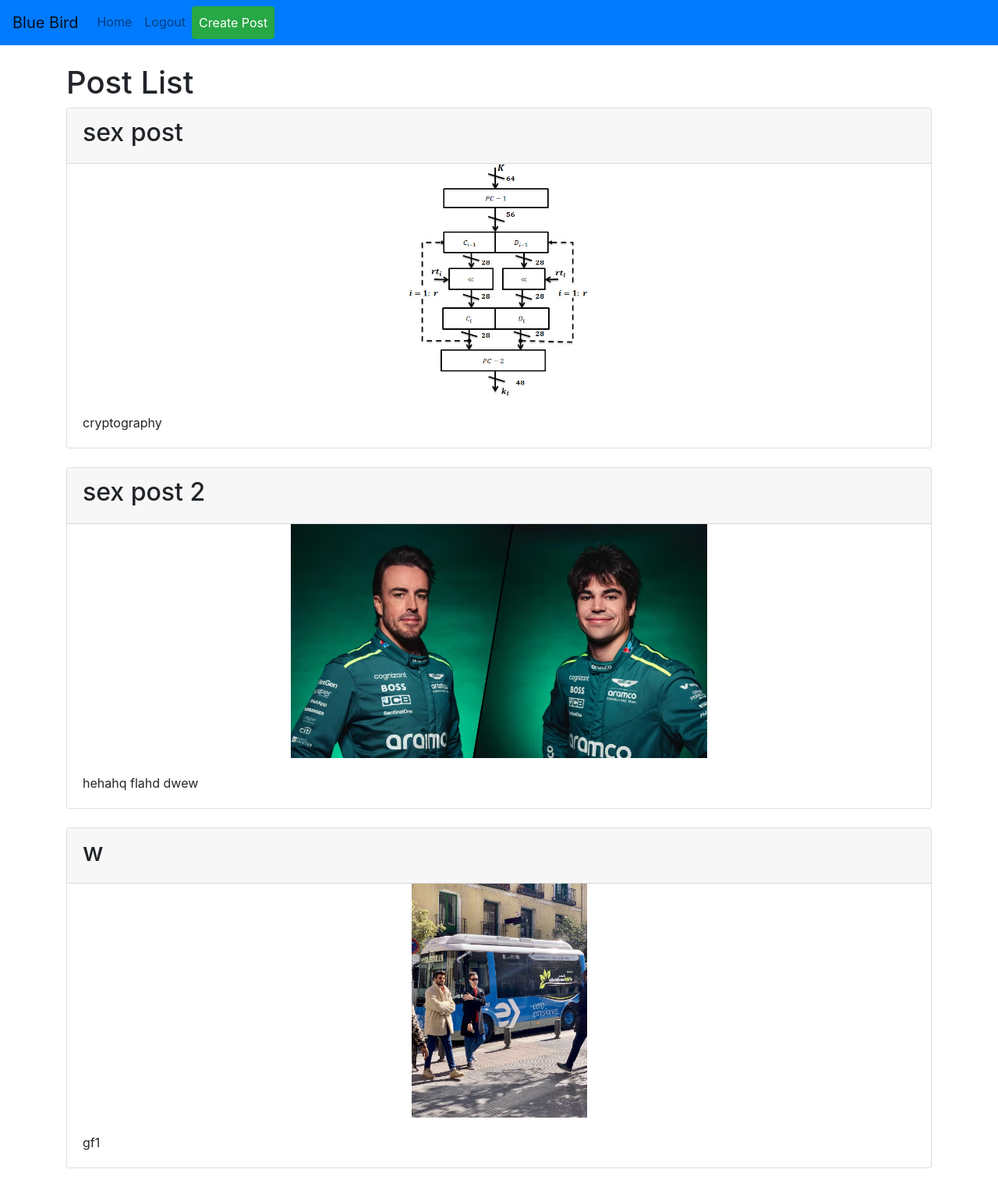
After one commit to vaibhavDoesntCode/LS-Webdev-Django-Assignment, a Django app: page /posts/ in a window 1280 px wide. The commit adds this page. Shown: the whole page at 78% size. Run offline with Django 5.2, Linux system fonts and the light colour scheme; a user stored in the database is signed in; data comes from the database, SQL or seed files in the repository; both versions use the stored data as it was after the commit; some libraries are stand-ins or nearby versions.

Commit message:
done with the work

```diff
--- a/mywebapp/authen/models.py
+++ b/mywebapp/authen/models.py
@@ -2,3 +2,12 @@
 from django.contrib.auth.models import User
 
 # Create your models here.
+class Post(models.Model):
+    title = models.CharField(max_length=255)
+    image = models.ImageField(upload_to='posts/images/')
+    description = models.TextField()
+    user = models.ForeignKey(User, on_delete=models.CASCADE)
+    created_at = models.DateTimeField(auto_now_add=True)
+
+    def __str__(self):
+        return self.title
--- a/mywebapp/authen/views.py
+++ b/mywebapp/authen/views.py
@@ -1,14 +1,16 @@
-from django.shortcuts import render, redirect
+from django.shortcuts import render, redirect, get_object_or_404
 from django.contrib import messages
 from django.contrib.auth import authenticate, login, logout
 from django.contrib.auth.decorators import login_required
 from django.contrib.auth.models import User
 from .models import *
+from .forms import PostForm
 
 # Create your views here.
 @login_required(login_url='/login/')
 def home(request):
-    return render(request, 'home.html')
+    posts = Post.objects.all()
+    return render(request, 'post_list.html', {'posts': posts})
 
 def login_page(request):
     if request.method == "POST":
@@ -60,3 +62,41 @@
 def logout_view(request):
     logout(request)
     return redirect('/login/')
+
+@login_required
+def post_list(request):
+    posts = Post.objects.all()
+    return render(request, 'post_list.html', {'posts': posts})
+
+@login_required
+def post_edit(request, post_id):
+    post = get_object_or_404(Post, id=post_id, user=request.user)
+    if request.method == 'POST':
+        form = PostForm(request.POST, request.FILES, instance=post)
+        if form.is_valid():
+            form.save()
+            return redirect('post_list')
+    else:
+        form = PostForm(instance=post)
+    return render(request, 'post_edit.html', {'form': form, 'post': post})
+
+@login_required
+def post_delete(request, post_id):
+    post = get_object_or_404(Post, id=post_id)
+    if request.method == 'POST':
+        post.delete()
+        return redirect('post_list')
+    return render(request, 'post_delete.html', {'post': post})
+
+@login_required
+def post_create(request):
+    if request.method == 'POST':
+        form = PostForm(request.POST, request.FILES)
+        if form.is_valid():
+            post = form.save(commit=False)
+            post.user = request.user
+            post.save()
+            return redirect('post_list')
+    else:
+        form = PostForm()
+    return render(request, 'post_create.html', {'form': form})
--- a/mywebapp/mywebapp/settings.py
+++ b/mywebapp/mywebapp/settings.py
@@ -11,6 +11,7 @@
 """
 
 from pathlib import Path
+import os
 
 # Build paths inside the project like this: BASE_DIR / 'subdir'.
 BASE_DIR = Path(__file__).resolve().parent.parent
@@ -119,6 +120,8 @@
 # https://docs.djangoproject.com/en/5.0/howto/static-files/
 
 STATIC_URL = 'static/'
+MEDIA_URL = '/media/'
+MEDIA_ROOT = os.path.join(BASE_DIR, 'media')
 
 # Default primary key field type
 # https://docs.djangoproject.com/en/5.0/ref/settings/#default-auto-field
--- a/mywebapp/mywebapp/urls.py
+++ b/mywebapp/mywebapp/urls.py
@@ -1,31 +1,23 @@
-"""
-URL configuration for mywebapp project.
-
-The `urlpatterns` list routes URLs to views. For more information please see:
-    https://docs.djangoproject.com/en/5.0/topics/http/urls/
-Examples:
-Function views
-    1. Add an import:  from my_app import views
-    2. Add a URL to urlpatterns:  path('', views.home, name='home')
-Class-based views
-    1. Add an import:  from other_app.views import Home
-    2. Add a URL to urlpatterns:  path('', Home.as_view(), name='home')
-Including another URLconf
-    1. Import the include() function: from django.urls import include, path
-    2. Add a URL to urlpatterns:  path('blog/', include('blog.urls'))
-"""
-from django.contrib import admin  # Django admin module
-from django.urls import path       # URL routing
-from authen.views import *  # Import views from the authentication app
-from django.conf import settings   # Application settings
+from django.contrib import admin
+from django.urls import path
+from authen.views import login_page, register_page, logout_view, home, post_list, post_edit, post_delete, post_create  # Import post-related views
+from django.conf import settings
 from django.contrib.staticfiles.urls import staticfiles_urlpatterns
+from django.conf.urls.static import static
 
 urlpatterns = [
-    path('home/', home, name="home_page"),
-    path("admin/", admin.site.urls),
+    path('home/', home, name='home_page'),
+    path('admin/', admin.site.urls),
     path('login/', login_page, name='login_page'),
     path('register/', register_page, name='register_page'),
     path('logout/', logout_view, name='logout'),
+    path('posts/', post_list, name='post_list'),
+    path('posts/create/', post_create, name='create_post'),  # URL for creating a post
+    path('posts/edit/<int:post_id>/', post_edit, name='edit_post'),
+    path('posts/delete/<int:post_id>/', post_delete, name='delete_post'),
 ]
 
+if settings.DEBUG:
+    urlpatterns += static(settings.MEDIA_URL, document_root=settings.MEDIA_ROOT)
+
 urlpatterns += staticfiles_urlpatterns()
--- /dev/null
+++ b/mywebapp/templates/post_list.html
@@ -0,0 +1,58 @@
+<!DOCTYPE html>
+<html lang="en">
+<head>
+    <meta charset="UTF-8">
+    <meta name="viewport" content="width=device-width, initial-scale=1.0">
+    <title>Posts</title>
+    <link href="https://maxcdn.bootstrapcdn.com/bootstrap/4.5.2/css/bootstrap.min.css" rel="stylesheet">
+    <style>
+        .card-img-top {
+            height: 300px;
+            object-fit:contain;
+            margin: auto;
+        }
+    </style>
+</head>
+<body>
+    <nav class="navbar navbar-expand-lg navbar-light bg-primary">
+        <a class="navbar-brand" href="#">Blue Bird</a>
+        <button class="navbar-toggler" type="button" data-toggle="collapse" data-target="#navbarNav" aria-controls="navbarNav" aria-expanded="false" aria-label="Toggle navigation">
+          <span class="navbar-toggler-icon"></span>
+        </button>
+        <div class="collapse navbar-collapse" id="navbarNav">
+          <ul class="navbar-nav">
+            <li class="nav-item">
+              <a class="nav-link" href="{% url 'home_page' %}">Home</a>
+            </li>
+            <li class="nav-item">
+              <a class="nav-link" href="{% url 'logout' %}">Logout</a>
+            </li>
+            <li class="nav-item">
+              <a class="nav-link btn btn-success text-white" href="{% url 'create_post' %}">Create Post</a>
+            </li>
+          </ul>
+        </div>
+      </nav>
+    <div class="container mt-4">
+        <h1>Post List</h1>
+        {% for post in posts %}
+            <div class="card mb-4">
+                <div class="card-header">
+                    <h2>{{ post.title }}</h2>
+                </div>
+                <img src="{{ post.image.url }}" class="card-img-top" alt="Post Image">
+                <div class="card-body">
+                    <p class="card-text">{{ post.description }}</p>
+                    {% if post.user == request.user %}
+                        <a href="{% url 'edit_post' post.id %}" class="btn btn-primary">Edit</a>
+                        <a href="{% url 'delete_post' post.id %}" class="btn btn-danger">Delete</a>
+                    {% endif %}
+                </div>
+            </div>
+        {% endfor %}
+    </div>
+    <script src="https://code.jquery.com/jquery-3.5.1.slim.min.js"></script>
+    <script src="https://cdn.jsdelivr.net/npm/@popperjs/core@2.9.3/dist/umd/popper.min.js"></script>
+    <script src="https://maxcdn.bootstrapcdn.com/bootstrap/4.5.2/js/bootstrap.min.js"></script>
+</body>
+</html>
```
Also changed, not shown: mywebapp/authen/forms.py (added, +10 -0 lines), mywebapp/templates/post_create.html (added, +41 -0 lines), mywebapp/templates/post_edit.html (renamed from mywebapp/templates/home.html, +16 -25 lines), mywebapp/authen/migrations/0001_initial.py (added), mywebapp/db.sqlite3, mywebapp/media/posts/images/Formula-1-header-template-_65_.png (added), mywebapp/media/posts/images/bus.jpg (added), mywebapp/media/posts/images/key-schedule.jpg (added).
